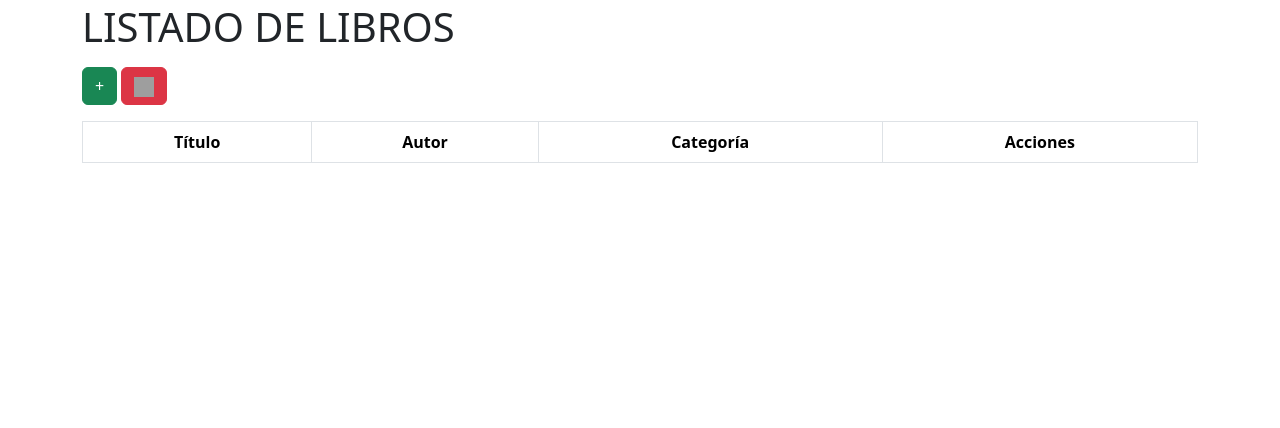
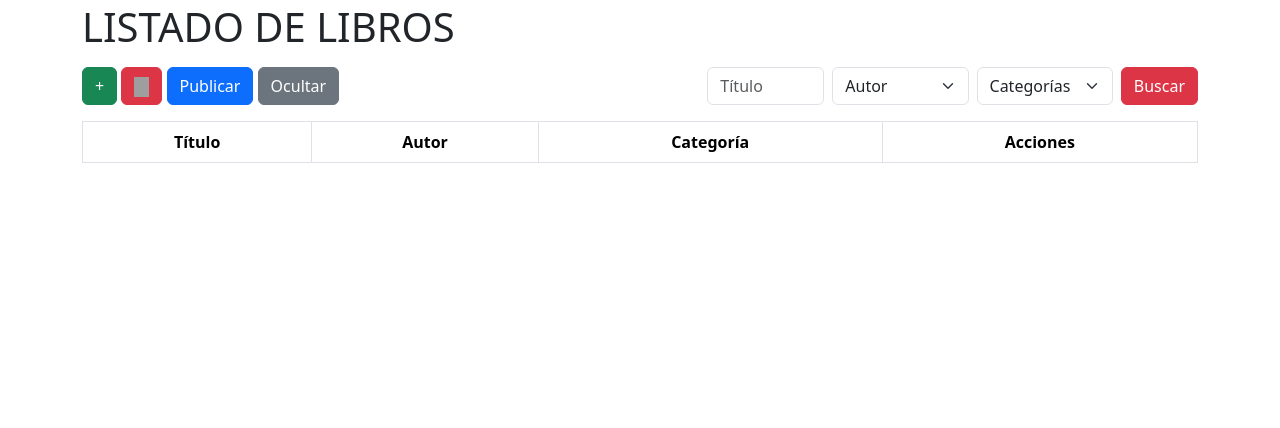
Before and after one commit to j-rodrigueza-2018/CatalogoBiblioteca, a PHP site: page / in a window 1280 px wide. Shown: the part 152-580 px from the top of the page. Run offline with PHP 8.4, Linux system fonts and the light colour scheme; lists and menus that the app fills with data are empty; some libraries are stand-ins or nearby versions; grey boxes are pictures that could not be loaded.

Commit message:
Cambios en la estructura de los listados del gestor

```diff
--- a/app/vistas/gestor/index.php
+++ b/app/vistas/gestor/index.php
@@ -12,8 +12,32 @@
     <?php include("includes/header.php"); ?>
     <div class="container">
         <p class="h1 mt-3 mb-3">LISTADO DE LIBROS</p>
-        <button type="button" class="btn btn-success mb-3" onclick="location.href='formularioLibros.php'">+</button>
-        <button type="button" class="btn btn-danger mb-3"><img src="../../../public/img/papelera-de-reciclaje.png" width="20px" height="20px"></button>
+        <div class="row">
+            <div class="col-lg-4 col-md-12 col-sm-12 mb-3">
+                <button type="button" class="btn btn-success" onclick="location.href='formularioLibros.php'">+</button>
+                <button type="button" class="btn btn-danger"><img src="../../../public/img/papelera-de-reciclaje.png" width="15px" height="20px"></button>
+                <button type="button" class="btn btn-primary">Publicar</button>
+                <button type="button" class="btn btn-secondary">Ocultar</button>
+            </div>
+            <div class="col-lg-8 col-md-12 col-sm-12 mb-3">
+                <form class="d-flex ms-auto col-lg-8 col-md-12 col-sm-12" role="search">
+                    <input class="form-control me-2" type="search" placeholder="Título" aria-label="Buscar">
+                    <select id="select1" class="form-select me-2" aria-label="Default select example">
+                        <option selected disabled>Autor</option>
+                        <option value="1">Autor 1</option>
+                        <option value="2">Autor 2</option>
+                        <option value="3">Autor 3</option>
+                    </select>
+                    <select id="select2" class="form-select me-2" aria-label="Default select example">
+                        <option selected disabled>Categorías</option>
+                        <option value="1">Categoría 1</option>
+                        <option value="2">Categoría 2</option>
+                        <option value="3">Categoría 3</option>
+                    </select>
+                    <button class="btn btn-danger" type="submit">Buscar</button>
+                </form>
+            </div>
+        </div>
         <table class="table table-bordered col-12">
             <thead>
                 <tr>
--- a/app/vistas/gestor/listadoAutores.php
+++ b/app/vistas/gestor/listadoAutores.php
@@ -18,7 +18,7 @@
                 <button type="button" class="btn btn-danger mb-3"><img src="../../../public/img/papelera-de-reciclaje.png" width="15px" height="20px"></button>
             </div>
             <div class="col-9">
-                <form class="d-flex ms-auto col-lg-6 col-md-6 col-sm-6" role="search">
+                <form class="d-flex ms-auto col-lg-6 col-md-9 col-sm-12" role="search">
                     <input class="form-control me-2" type="search" placeholder="Buscar por Apellido" aria-label="Buscar">
                     <button class="btn btn-danger" type="submit">Buscar</button>
                 </form>
```
